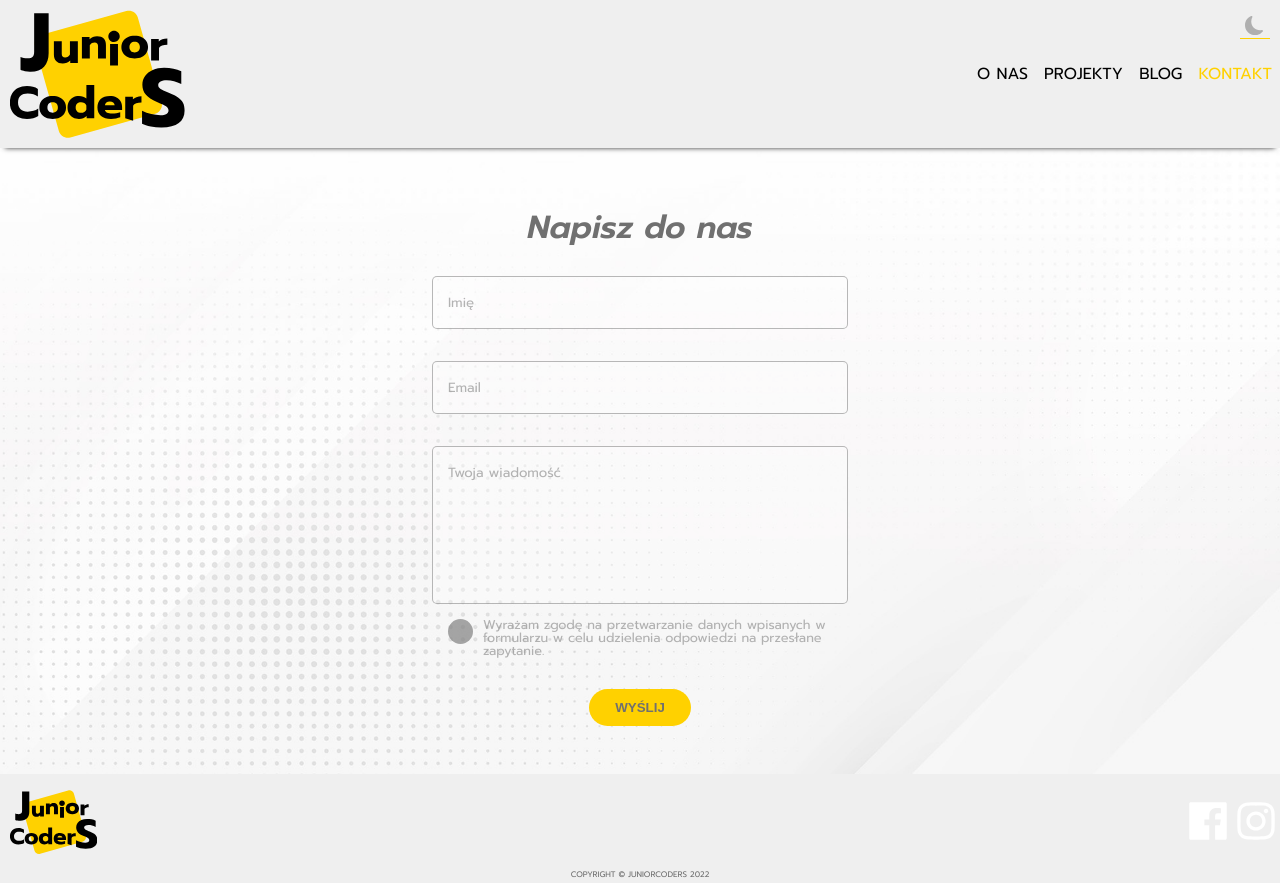
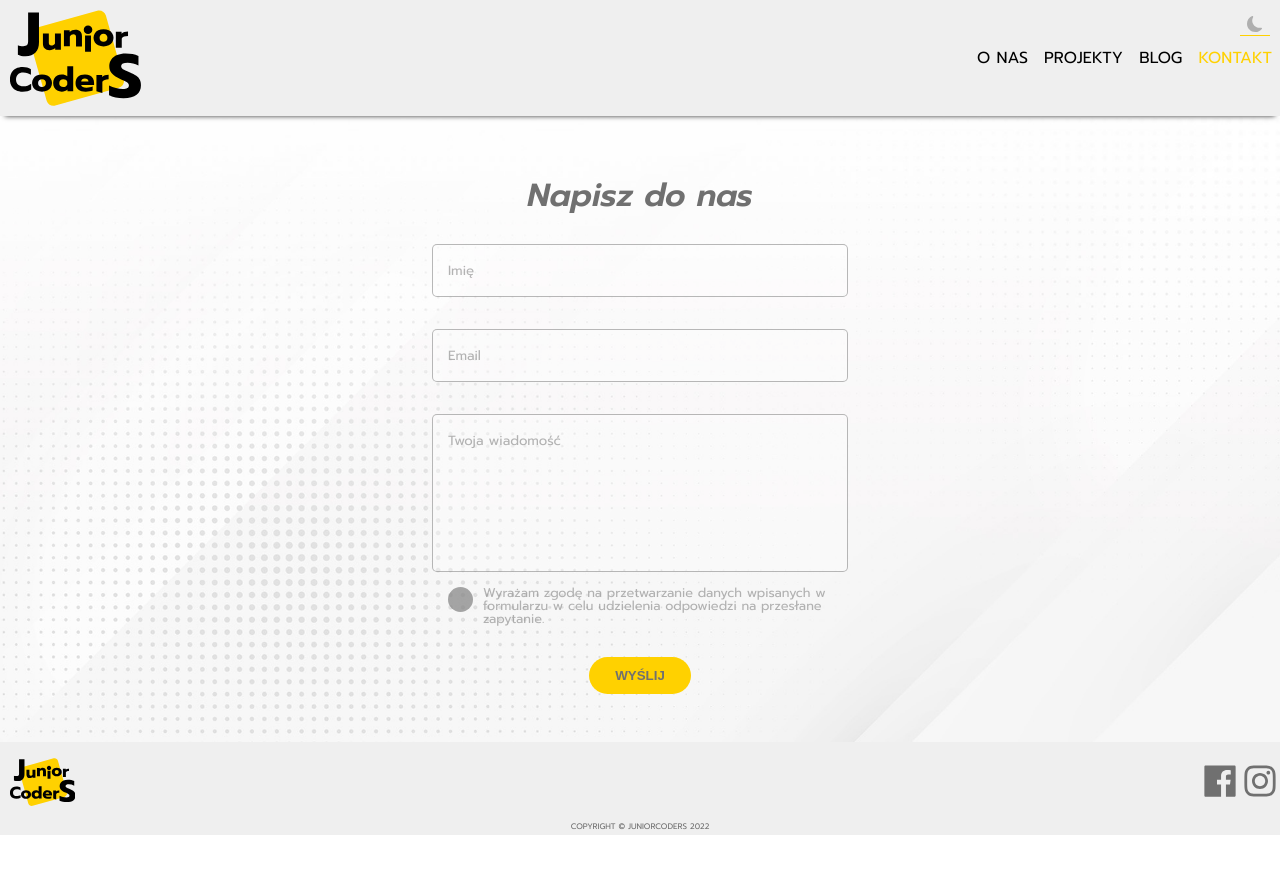
Before and after one commit to JuniorCodersTeam/junior_coders, a Next.js app: page /contact in a window 1280 px wide. After the commit the page ends 835 px from the top, so only its background shows below. Built offline with nearby package versions, Linux system fonts and the light colour scheme.

Commit message:
footer, nav, about styling

```diff
--- a/sass/layout/_footer.scss
+++ b/sass/layout/_footer.scss
@@ -17,8 +17,8 @@
 
 .footer-logo {
         @include logoTextColor(black);
-        height: 4rem;
-        width: 4rem;
+        height: 3rem;
+        width: 3rem;
         margin-left: 10px;
 }
 
@@ -32,8 +32,7 @@
 
 .footer-socials {
     svg {
-        font-size: 3rem;
-        color: white;
+        font-size: 2.5rem;
     }
 }
 
--- a/sass/layout/_navbar.scss
+++ b/sass/layout/_navbar.scss
@@ -29,7 +29,7 @@
   &--logo-wrapper {
     width: auto;
     padding: 10px 10px;
-    height: 8rem;
+    height: 6rem;
     position: relative;
   }
 
@@ -113,10 +113,13 @@
   position: absolute;
   width: 30px;
   text-align: center;
-  font-size: 1.2rem;
+  font-size: 1rem;
   border-bottom: 1px solid $primary-yellow;
   top: 1rem;
-  right: 10px;
+  right: calc(50% - 15px);
+  @include lg {
+    right: 10px;
+  }
   select {
     border: none;
   }
--- a/sass/pages/_about.scss
+++ b/sass/pages/_about.scss
@@ -22,7 +22,7 @@
     flex-direction: column;
     align-items: center;
     svg.logo {
-        height: 6rem;
+        height: 5rem;
         padding: 1rem;
     }
     @include logoTextColor(black);
@@ -34,25 +34,34 @@
 
 
 .aboutUs-team {
-    display: flex;
-    flex-direction: column;
-    justify-content: space-between;
-    align-items: center;
+    padding-top: 10px;
+    // display: flex;
+    // flex-direction: column;
+    // justify-content: space-between;
+    // align-items: center;
     img {
         border-radius: 50%;
 
     }
     a {
-        margin: 1rem;
+        margin: 0.5rem;
+        @include lg {
+            margin: 1rem;
+        }
     }
 }
 
 .aboutUs-text {
     width: 90vw;
     p {
+        font-size: .9rem;
         padding-top: 1rem;
         text-align: center;
-        line-height: 1.5rem;
+        line-height: 1.3rem;
+        @include lg {
+            font-size: 1rem;
+            line-height: 1.5rem;
+        }
     }
     .aboutUs-signature {
         padding: 0.5rem;
--- a/sass/pages/_contact.scss
+++ b/sass/pages/_contact.scss
@@ -7,8 +7,6 @@
 
 .contact {
     margin: 0 auto;
-    max-width: $screen-2xl-min;
-    min-height: calc(100vh - 6rem - 145.59px);
     background-image: url(../../pages/contact/background_bottom.png);
     background-position: center bottom;
     background-size: cover;
--- a/sass/utilities/_mixins.scss
+++ b/sass/utilities/_mixins.scss
@@ -66,7 +66,7 @@
 
 //MIN HEIGHT SCREEN
 .min-height-screen {
-  min-height: calc(100vh - 8rem - 109px);
+  min-height: calc(100vh - 116px - 93px);
 }
 
 //SECTION TITLE
```
